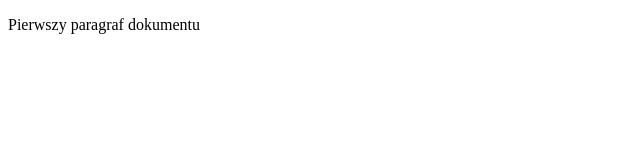
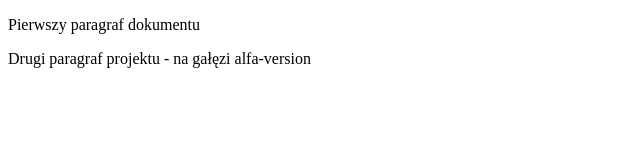
Before and after one commit to marttha/marttha.github.io, a plain HTML site: page index.html in a window 1280 px wide. Shown: the whole page, without its empty margins (0-640 px from the left). Drawn offline with Linux system fonts and the light colour scheme.

Commit message:
Dodano kolejna zmiane tym razem do galezi alfa-version

```diff
--- a/index.html
+++ b/index.html
@@ -6,5 +6,8 @@
 </head>
 <body>
    <p>Pierwszy paragraf dokumentu</p>
+   <p class="alfa-ver">
+       Drugi paragraf projektu - na gałęzi alfa-version
+   </p>
 </body>
 </html>
```
